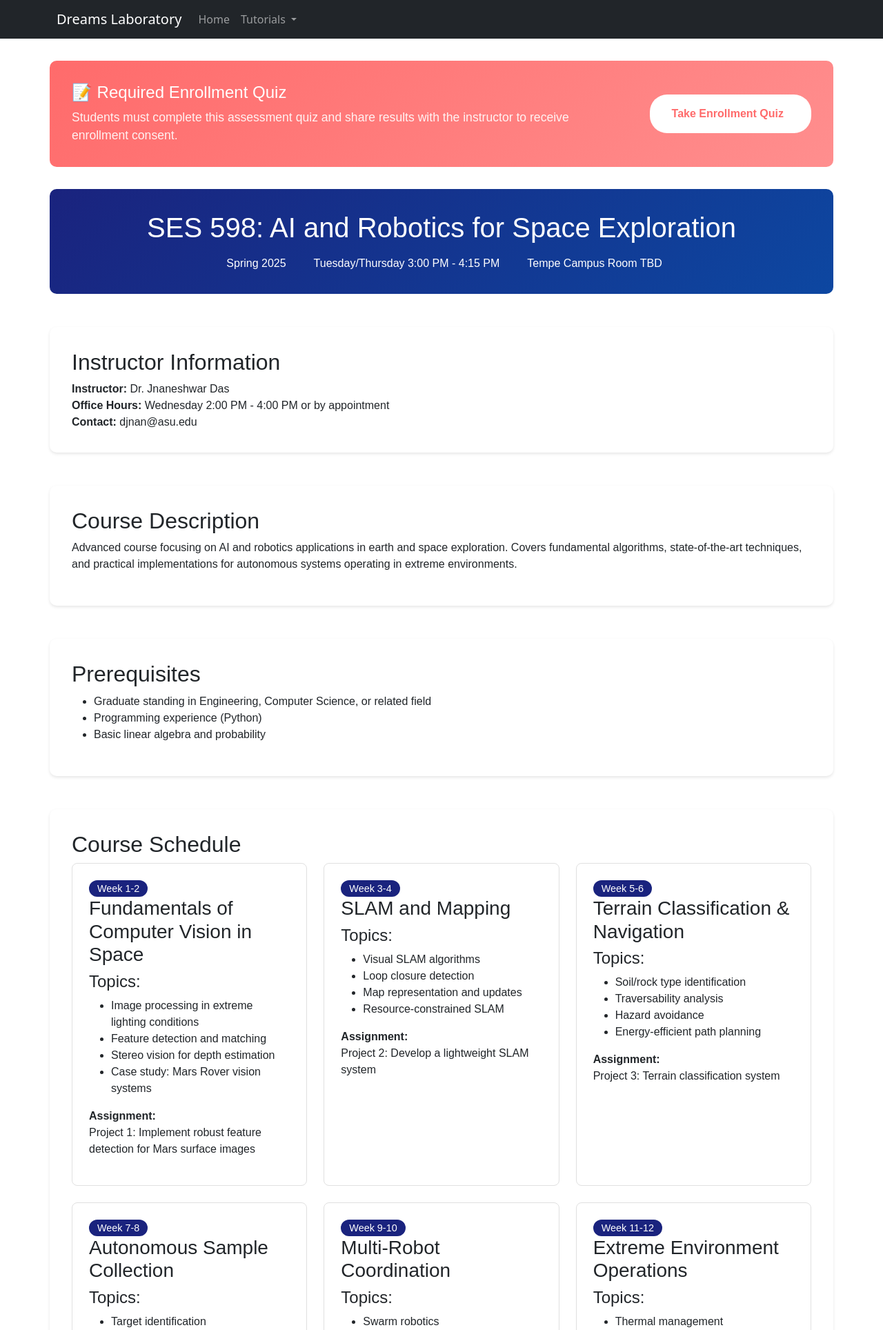
After one commit to darknight-007/dreams-lab-portal, a Django app: page /ses598/ in a window 1280 px wide. The commit adds this page. Shown: the top 1928 px of the page at 69% size. Run offline with Django 3.2, Linux system fonts and the light colour scheme.

Commit message:
added course page, linking to other items like quiz

```diff
--- a/dreams_laboratory/urls.py
+++ b/dreams_laboratory/urls.py
@@ -33,7 +33,10 @@ from dreams_laboratory.views import (
     visual_odometry_buddy, point_cloud_buddy, path_planning_buddy,
     # API views
     apply_filters, ransac_demo_data, ses598_robotic_exploration_and_mapping_quiz,
-    ses598_robotic_exploration_and_mapping, ses598_quiz
+    ses598_robotic_exploration_and_mapping, ses598_quiz,
+    # Course view
+    ses598_course_view,
+    reset_quiz,
 )
 
 urlpatterns = [
@@ -61,6 +64,7 @@ urlpatterns = [
     path('ses598_quiz/', ses598_robotic_exploration_and_mapping_quiz, name='ses598_robotic_exploration_and_mapping_quiz'),
     path('rem/', ses598_robotic_exploration_and_mapping, name='ses598_robotic_exploration_and_mapping'),
     path('quiz/', ses598_quiz, name='ses598_quiz'),
+    path('ses598/quiz/reset/', reset_quiz, name='reset_quiz'),
     # Computer vision URLs
     path('ransac_buddy/', ransac_buddy, name='ransac-buddy'),
     path('multiview-geometry/', multiview_geometry_view, name='multiview_geometry'),
@@ -73,6 +77,9 @@ urlpatterns = [
     path('visual-odometry/', visual_odometry_buddy, name='visual_odometry_buddy'),
     path('point-cloud/', point_cloud_buddy, name='point_cloud_buddy'),
     path('path-planning/', path_planning_buddy, name='path_planning_buddy'),
+    # Course URLs
+    path('ses598/', ses598_course_view, name='ses598_course'),
+    path('ses598/quiz/', ses598_quiz, name='ses598_quiz'),
 ]
 
 if settings.DEBUG:
--- a/dreams_laboratory/views.py
+++ b/dreams_laboratory/views.py
@@ -530,40 +530,190 @@ def ransac_demo_data(request):
     })
 
 def ses598_quiz(request):
+    # Define correct answers
+    correct_answers = {
+        'q1': 'a', 'q2': 'b',  # Computer Vision
+        'q3': 'a', 'q4': 'b',  # SLAM
+        'q5': 'b', 'q6': 'a',  # Estimation
+        'q7': 'b', 'q8': 'a',  # Sensing
+        'q9': 'c', 'q10': 'a'  # Motion Planning
+    }
+
+    # Check if we have stored results in session
+    if 'quiz_results' in request.session:
+        return render(request, 'ses598_quiz.html', request.session['quiz_results'])
+
     if request.method == 'POST':
-        # Define correct answers
-        correct_answers = {
-            'q1': 'a', 'q2': 'b', 'q3': 'a', 'q4': 'b', 'q5': 'b',
-            'q6': 'a', 'q7': 'b', 'q8': 'a', 'q9': 'c', 'q10': 'a'
+        # Calculate section scores (each section has 2 questions worth 50 points each)
+        cv_score = 0
+        if request.POST.get('q1') == correct_answers['q1']: cv_score += 50
+        if request.POST.get('q2') == correct_answers['q2']: cv_score += 50
+
+        slam_score = 0
+        if request.POST.get('q3') == correct_answers['q3']: slam_score += 50
+        if request.POST.get('q4') == correct_answers['q4']: slam_score += 50
+
+        estimation_score = 0
+        if request.POST.get('q5') == correct_answers['q5']: estimation_score += 50
+        if request.POST.get('q6') == correct_answers['q6']: estimation_score += 50
+
+        sensing_score = 0
+        if request.POST.get('q7') == correct_answers['q7']: sensing_score += 50
+        if request.POST.get('q8') == correct_answers['q8']: sensing_score += 50
+
+        motion_score = 0
+        if request.POST.get('q9') == correct_answers['q9']: motion_score += 50
+        if request.POST.get('q10') == correct_answers['q10']: motion_score += 50
+
+        # Calculate total score (average of all sections)
+        total_score = (cv_score + slam_score + estimation_score + sensing_score + motion_score) / 5
+
+        # Store results in session
+        quiz_results = {
+            'show_results': True,
+            'cv_score': cv_score,
+            'slam_score': slam_score,
+            'estimation_score': estimation_score,
+            'sensing_score': sensing_score,
+            'motion_score': motion_score,
+            'total_score': total_score
         }
+        request.session['quiz_results'] = quiz_results
 
-        # Calculate scores by topic
-        scores = {
-            'cv_score': 0,
-            'slam_score': 0,
-            'estimation_score': 0,
-            'sensing_score': 0,
-            'motion_score': 0
-        }
-
-        # Question mapping to topics
-        topic_mapping = {
-            'q1': 'cv_score', 'q2': 'cv_score',
-            'q3': 'slam_score', 'q4': 'slam_score',
-            'q5': 'estimation_score', 'q6': 'estimation_score',
-            'q7': 'sensing_score', 'q8': 'sensing_score',
-            'q9': 'motion_score', 'q10': 'motion_score'
-        }
-
-        # Calculate scores
-        for question, answer in request.POST.items():
-            if question in correct_answers:
-                if answer == correct_answers[question]:
-                    scores[topic_mapping[question]] += 50  # 50% per correct answer in topic
-
-        return render(request, 'ses598_quiz.html', {
-            'show_results': True,
-            **scores
-        })
+        return render(request, 'ses598_quiz.html', quiz_results)
 
     return render(request, 'ses598_quiz.html', {'show_results': False})
+
+def reset_quiz(request):
+    if 'quiz_results' in request.session:
+        del request.session['quiz_results']
+    return redirect('ses598_quiz')
+
+def ses598_course_view(request):
+    syllabus = {
+        'course_info': {
+            'title': 'SES 598: AI and Robotics for Space Exploration',
+            'semester': 'Spring 2025',
+            'credits': 3,
+            'location': 'Tempe Campus Room TBD',
+            'meeting_times': 'Tuesday/Thursday 3:00 PM - 4:15 PM',
+            'instructor': 'Dr. Jnaneshwar Das',
+            'office_hours': 'Wednesday 2:00 PM - 4:00 PM or by appointment',
+            'contact': 'djnan@asu.edu'
+        },
+        'course_description': '''
+            Advanced course focusing on AI and robotics applications in earth and space exploration.
+            Covers fundamental algorithms, state-of-the-art techniques, and practical implementations
+            for autonomous systems operating in extreme environments.
+        ''',
+        'prerequisites': [
+            'Graduate standing in Engineering, Computer Science, or related field',
+            'Programming experience (Python)',
+            'Basic linear algebra and probability'
+        ],
+        'modules': [
+            {
+                'week': '1-2',
+                'title': 'Fundamentals of Computer Vision in Space',
+                'topics': [
+                    'Image processing in extreme lighting conditions',
+                    'Feature detection and matching',
+                    'Stereo vision for depth estimation',
+                    'Case study: Mars Rover vision systems'
+                ],
+                'assignment': 'Project 1: Implement robust feature detection for Mars surface images'
+            },
+            {
+                'week': '3-4',
+                'title': 'SLAM and Mapping',
+                'topics': [
+                    'Visual SLAM algorithms',
+                    'Loop closure detection',
+                    'Map representation and updates',
+                    'Resource-constrained SLAM'
+                ],
+                'assignment': 'Project 2: Develop a lightweight SLAM system'
+            },
+            {
+                'week': '5-6',
+                'title': 'Terrain Classification & Navigation',
+                'topics': [
+                    'Soil/rock type identification',
+                    'Traversability analysis',
+                    'Hazard avoidance',
+                    'Energy-efficient path planning'
+                ],
+                'assignment': 'Project 3: Terrain classification system'
+            },
+            {
+                'week': '7-8',
+                'title': 'Autonomous Sample Collection',
+                'topics': [
+                    'Target identification',
+                    'Manipulation planning',
+                    'Sample analysis and prioritization',
+                    'Resource-constrained decision making'
+                ],
+                'assignment': 'Midterm Project: End-to-end sample collection system'
+            },
+            {
+                'week': '9-10',
+                'title': 'Multi-Robot Coordination',
+                'topics': [
+                    'Swarm robotics',
+                    'Distributed task allocation',
+                    'Communication constraints',
+                    'Collaborative mapping'
+                ],
+                'assignment': 'Project 4: Multi-robot coordination simulation'
+            },
+            {
+                'week': '11-12',
+                'title': 'Extreme Environment Operations',
+                'topics': [
+                    'Thermal management',
+                    'Radiation-hardened computing',
+                    'Dust mitigation',
+                    'Low-light operation'
+                ],
+                'assignment': 'Project 5: Environmental challenge solutions'
+            },
+            {
+                'week': '13-14',
+                'title': 'Resource-Aware Planning & Adaptive Learning',
+                'topics': [
+                    'Power management',
+                    'Online and transfer learning',
+                    'Uncertainty estimation',
+                    'Fault detection and recovery'
+                ],
+                'assignment': 'Project 6: Adaptive learning system'
+            },
+            {
+                'week': '15-16',
+                'title': 'Space-Specific Challenges & Bio-Inspired Solutions',
+                'topics': [
+                    'Zero/low-gravity operations',
+                    'Bio-mimetic locomotion',
+                    'Time-delayed teleoperation',
+                    'Orbital mechanics for navigation'
+                ],
+                'assignment': 'Final Project: Comprehensive space robotics challenge'
+            }
+        ],
+        'grading': {
+            'Projects (6)': '40%',
+            'Midterm Project': '20%',
+            'Final Project': '25%',
+            'Class Participation': '15%'
+        },
+        'learning_outcomes': [
+            'Design and implement computer vision systems for extreme environments',
+            'Develop SLAM and navigation solutions for unknown terrains',
+            'Create resource-aware planning algorithms for autonomous systems',
+            'Implement multi-robot coordination strategies',
+            'Solve challenges specific to space robotics applications'
+        ]
+    }
+
+    return render(request, 'ses598_course.html', {'syllabus': syllabus})
--- /dev/null
+++ b/templates/ses598_course.html
@@ -0,0 +1,288 @@
+{% extends 'base.html' %}
+
+{% block content %}
+<div class="syllabus-container">
+    <!-- Enrollment Quiz Banner -->
+    <div class="enrollment-quiz-banner">
+        <div class="quiz-info">
+            <h2>📝 Required Enrollment Quiz</h2>
+            <p>Students must complete this assessment quiz and share results with the instructor to receive enrollment consent.</p>
+        </div>
+        <a href="{% url 'ses598_quiz' %}" class="quiz-button">
+            Take Enrollment Quiz
+            <i class="fas fa-arrow-right"></i>
+        </a>
+    </div>
+
+    <!-- Header Section -->
+    <header class="course-header">
+        <h1>{{ syllabus.course_info.title }}</h1>
+        <div class="course-meta">
+            <div class="meta-item">
+                <i class="fas fa-calendar"></i>
+                <span>{{ syllabus.course_info.semester }}</span>
+            </div>
+            <div class="meta-item">
+                <i class="fas fa-clock"></i>
+                <span>{{ syllabus.course_info.meeting_times }}</span>
+            </div>
+            <div class="meta-item">
+                <i class="fas fa-map-marker-alt"></i>
+                <span>{{ syllabus.course_info.location }}</span>
+            </div>
+        </div>
+    </header>
+
+    <!-- Instructor Info -->
+    <section class="instructor-info">
+        <h2>Instructor Information</h2>
+        <div class="info-grid">
+            <div class="info-item">
+                <strong>Instructor:</strong> {{ syllabus.course_info.instructor }}
+            </div>
+            <div class="info-item">
+                <strong>Office Hours:</strong> {{ syllabus.course_info.office_hours }}
+            </div>
+            <div class="info-item">
+                <strong>Contact:</strong> {{ syllabus.course_info.contact }}
+            </div>
+        </div>
+    </section>
+
+    <!-- Course Description -->
+    <section class="course-description">
+        <h2>Course Description</h2>
+        <p>{{ syllabus.course_description }}</p>
+    </section>
+
+    <!-- Prerequisites -->
+    <section class="prerequisites">
+        <h2>Prerequisites</h2>
+        <ul>
+            {% for prereq in syllabus.prerequisites %}
+                <li>{{ prereq }}</li>
+            {% endfor %}
+        </ul>
+    </section>
+
+    <!-- Course Schedule -->
+    <section class="course-schedule">
+        <h2>Course Schedule</h2>
+        <div class="module-grid">
+            {% for module in syllabus.modules %}
+            <div class="module-card">
+                <div class="module-header">
+                    <span class="week">Week {{ module.week }}</span>
+                    <h3>{{ module.title }}</h3>
+                </div>
+                <div class="module-content">
+                    <h4>Topics:</h4>
+                    <ul>
+                        {% for topic in module.topics %}
+                            <li>{{ topic }}</li>
+                        {% endfor %}
+                    </ul>
+                    <div class="assignment">
+                        <strong>Assignment:</strong>
+                        <p>{{ module.assignment }}</p>
+                    </div>
+                </div>
+            </div>
+            {% endfor %}
+        </div>
+    </section>
+
+    <!-- Grading -->
+    <section class="grading">
+        <h2>Grading Distribution</h2>
+        <div class="grading-chart">
+            {% for component, percentage in syllabus.grading.items %}
+            <div class="grading-item">
+                <div class="grading-label">{{ component }}</div>
+                <div class="grading-bar" style="width: {{ percentage }}">
+                    <span>{{ percentage }}</span>
+                </div>
+            </div>
+            {% endfor %}
+        </div>
+    </section>
+
+    <!-- Learning Outcomes -->
+    <section class="learning-outcomes">
+        <h2>Learning Outcomes</h2>
+        <div class="outcomes-list">
+            {% for outcome in syllabus.learning_outcomes %}
+                <div class="outcome-item">
+                    <i class="fas fa-check-circle"></i>
+                    <span>{{ outcome }}</span>
+                </div>
+            {% endfor %}
+        </div>
+    </section>
+</div>
+
+<style>
+    .syllabus-container {
+        max-width: 1200px;
+        margin: 0 auto;
+        padding: 2rem;
+        font-family: 'Arial', sans-serif;
+    }
+
+    .course-header {
+        text-align: center;
+        margin-bottom: 3rem;
+        padding: 2rem;
+        background: linear-gradient(135deg, #1a237e, #0d47a1);
+        color: white;
+        border-radius: 10px;
+    }
+
+    .course-meta {
+        display: flex;
+        justify-content: center;
+        gap: 2rem;
+        margin-top: 1rem;
+    }
+
+    .meta-item {
+        display: flex;
+        align-items: center;
+        gap: 0.5rem;
+    }
+
+    section {
+        margin-bottom: 3rem;
+        padding: 2rem;
+        background: white;
+        border-radius: 10px;
+        box-shadow: 0 2px 4px rgba(0,0,0,0.1);
+    }
+
+    .module-grid {
+        display: grid;
+        grid-template-columns: repeat(auto-fit, minmax(300px, 1fr));
+        gap: 1.5rem;
+    }
+
+    .module-card {
+        border: 1px solid #e0e0e0;
+        border-radius: 8px;
+        padding: 1.5rem;
+        transition: transform 0.2s;
+    }
+
+    .module-card:hover {
+        transform: translateY(-5px);
+        box-shadow: 0 4px 8px rgba(0,0,0,0.1);
+    }
+
+    .week {
+        background: #1a237e;
+        color: white;
+        padding: 0.25rem 0.75rem;
+        border-radius: 15px;
+        font-size: 0.9rem;
+    }
+
+    .grading-chart {
+        margin-top: 1.5rem;
+    }
+
+    .grading-item {
+        display: flex;
+        align-items: center;
+        margin-bottom: 1rem;
+    }
+
+    .grading-bar {
+        background: #1a237e;
+        color: white;
+        padding: 0.5rem;
+        border-radius: 4px;
+        margin-left: 1rem;
+        transition: width 1s ease-in-out;
+    }
+
+    .outcomes-list {
+        display: grid;
+        gap: 1rem;
+    }
+
+    .outcome-item {
+        display: flex;
+        align-items: center;
+        gap: 0.5rem;
+    }
+
+    .outcome-item i {
+        color: #1a237e;
+    }
+
+    .enrollment-quiz-banner {
+        background: linear-gradient(135deg, #ff6b6b, #ff8e8e);
+        color: white;
+        padding: 2rem;
+        border-radius: 10px;
+        margin-bottom: 2rem;
+        display: flex;
+        justify-content: space-between;
+        align-items: center;
+        gap: 2rem;
+    }
+
+    .quiz-info {
+        flex: 1;
+    }
+
+    .quiz-info h2 {
+        margin: 0 0 0.5rem 0;
+        font-size: 1.5rem;
+    }
+
+    .quiz-info p {
+        margin: 0;
+        font-size: 1.1rem;
+        opacity: 0.9;
+    }
+
+    .quiz-button {
+        background: white;
+        color: #ff6b6b;
+        padding: 1rem 2rem;
+        border-radius: 25px;
+        text-decoration: none;
+        font-weight: bold;
+        display: flex;
+        align-items: center;
+        gap: 0.5rem;
+        transition: transform 0.2s, box-shadow 0.2s;
+    }
+
+    .quiz-button:hover {
+        transform: translateY(-2px);
+        box-shadow: 0 4px 8px rgba(0,0,0,0.1);
+    }
+
+    @media (max-width: 768px) {
+        .course-meta {
+            flex-direction: column;
+            gap: 1rem;
+        }
+
+        .module-grid {
+            grid-template-columns: 1fr;
+        }
+
+        .enrollment-quiz-banner {
+            flex-direction: column;
+            text-align: center;
+        }
+
+        .quiz-button {
+            width: 100%;
+            justify-content: center;
+        }
+    }
+</style>
+{% endblock %}
```
Also changed, not shown: templates/ses598_quiz.html (+45 -10 lines), db.sqlite3.
